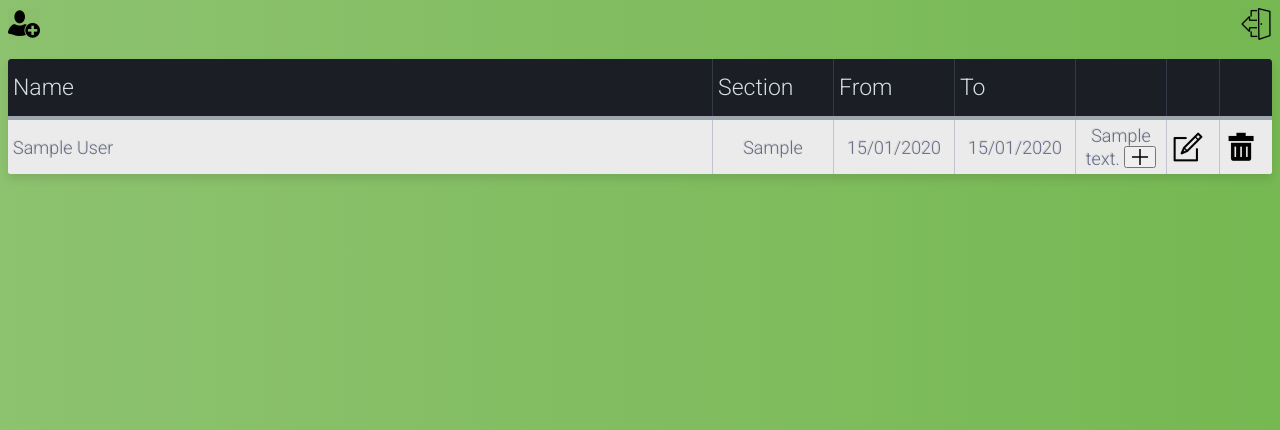
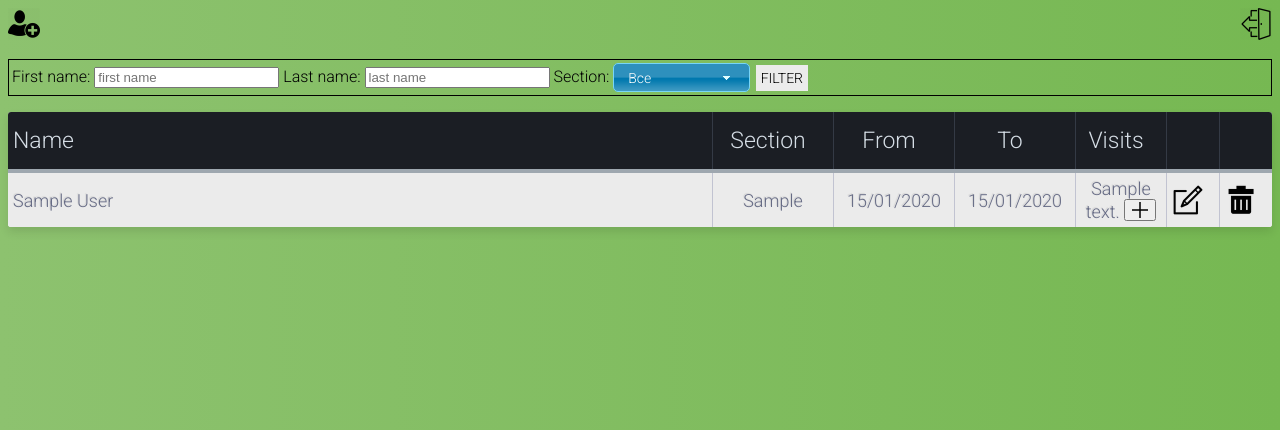
Before and after one commit to chemersasha/rosichi, a PHP site: page /adminroom.php in a window 1280 px wide. Shown: the top 430 px of the page. Run offline with PHP 8.4, Linux system fonts and the light colour scheme; the visitor is signed in with stand-in values (Sample User, id 1); tables that the repository leaves empty or names only in its code hold one stand-in row (values such as "Sample post").

Commit message:
Filter has been added

```diff
--- a/adminroom.php
+++ b/adminroom.php
@@ -8,17 +8,57 @@ if(!isset($_SESSION['valid'])) {
 } else {
   $DBManager = new DBManager();
   $DBManager->openConnection();
-  $clients = $DBManager->runQuery("SELECT * FROM clients");
+
+  $queryString = "SELECT * FROM clients";
+  // $whereKeyWord = '';
+  if(isset($_GET['section']) && mb_strtoupper($_GET['section'])!==mb_strtoupper('Все')) {
+    $sectionValue = $_GET['section'];
+    $querySectionCondition = 'section="'.$_GET['section'].'"';
+    $whereKeyWord = ' WHERE ';
+  }
+  if(isset($_GET['firstname']) && mb_strtoupper($_GET['firstname'])!==mb_strtoupper('')) {
+    $queryFirstNameCondition = 'firstname="'.$_GET['firstname'].'"';
+    if(isset($whereKeyWord)) {
+      $queryFirstNameCondition = ' AND '.$queryFirstNameCondition;
+    }
+    $whereKeyWord = ' WHERE ';
+  }
+  if(isset($_GET['lastname']) && mb_strtoupper($_GET['lastname'])!==mb_strtoupper('')) {
+    $queryLastNameCondition = 'lastname="'.$_GET['lastname'].'"';
+    if(isset($whereKeyWord)) {
+      $queryLastNameCondition = ' AND '.$queryLastNameCondition;
+    }
+    $whereKeyWord = ' WHERE ';
+  }
+  if(isset($whereKeyWord)) {
+    $queryString = $queryString.$whereKeyWord;
+  }
+  if(isset($querySectionCondition)) {
+    $queryString = $queryString.$querySectionCondition;
+  }
+  if(isset($queryFirstNameCondition)) {
+    $queryString = $queryString.$queryFirstNameCondition;
+  }
+  if(isset($queryLastNameCondition)) {
+    $queryString = $queryString.$queryLastNameCondition;
+  }
+
+  $clients = $DBManager->runQuery($queryString);
   $DBManager->closeConnection();
 ?>
-<html lang = "en">
+<html lang="en">
 <head>
   <title>Admin room</title>
   <link rel="stylesheet" href="css/common.css">
   <link rel="stylesheet" href="css/adminroom.css">
   <link rel="stylesheet" href="css/tableList.css">
   <link rel="stylesheet" href="jquery/jquery-ui.min.css">
-
+  <style>
+    .ui-widget {
+      font-family: "Roboto", sans-serif;
+      font-size: 14px;
+    }
+  </style>
   <script src="jquery/external/jquery/jquery.js"></script>
   <script src="jquery/jquery-ui.min.js"></script>
   <script>
@@ -73,13 +113,36 @@ if(!isset($_SESSION['valid'])) {
     </a>
   </div>
   <br/>
+  <form role="form" class="form" action="<?php echo htmlspecialchars($_SERVER['PHP_SELF']);?>" method="get" style="border:black solid 1px;">
+    <table><tr>
+      <td>
+        First name:
+        <input value="<?php if(isset($_GET['firstname'])){ echo $_GET['firstname'];}?>" type="text" name="firstname" placeholder="first name">
+      </td>
+      <td>
+        Last name:
+        <input value="<?php if(isset($_GET['firstname'])){ echo $_GET['lastname'];}?>" type="text" name="lastname" placeholder="last name">
+      </td>
+      <td>
+        Section:
+        <?php
+          $sectionId='section';
+          $items = array('Все');
+          include('src/views/sections.php');
+        ?>
+      </td>
+      <td>
+        <button type="submit">Filter</button>
+      </td></tr>
+    </table>
+  </form>
   <table class="table-fill">
     <thead><tr>
       <th>Name</th>
-      <th style="width:100px;">Section</th>
-      <th style="width:100px;">From</th>
-      <th style="width:100px;">To</th>
-      <th style="width:70px;"></th>
+      <th style="width:100px;text-align:center">Section</th>
+      <th style="width:100px;text-align:center">From</th>
+      <th style="width:100px;text-align:center">To</th>
+      <th style="width:70px;text-align:center">Visits</th>
       <th style="width:32px;"></th>
       <th style="width:32px;"></th>
     </tr></thead>
--- a/css/adminroom.css
+++ b/css/adminroom.css
@@ -24,3 +24,20 @@ a.removeclient img {
 button.plus {
   cursor: hand;
 }
+
+.form button {
+  font-family: "Roboto", sans-serif;
+  text-transform: uppercase;
+  outline: 0;
+  background:#EBEBEB;
+  border: 0;
+  padding: 5px;
+  color: #000000;
+  font-size: 14px;
+  -webkit-transition: all 0.3 ease;
+  transition: all 0.3 ease;
+  cursor: pointer;
+}
+.form button:hover,.form button:active,.form button:focus {
+  background: #BBBBBB;
+}
--- a/css/tableList.css
+++ b/css/tableList.css
@@ -16,7 +16,7 @@ div.table-title {
   box-shadow: 0 5px 10px rgba(0, 0, 0, 0.1);
   animation: float 5s infinite;
 }
-th {
+.table-fill th {
   color:#D5DDE5;;
   background:#1b1e24;
   border-bottom:4px solid #9ea7af;
@@ -29,14 +29,14 @@ th {
   text-shadow: 0 1px 1px rgba(0, 0, 0, 0.1);
   vertical-align:middle;
 }
-th:first-child {
+.table-fill th:first-child {
   border-top-left-radius:3px;
 }
-th:last-child {
+.table-fill th:last-child {
   border-top-right-radius:3px;
   border-right:none;
 }
-tr {
+.table-fill tr {
   border-top: 1px solid #C1C3D1;
   border-bottom-: 1px solid #C1C3D1;
   color:#666B85;
@@ -44,30 +44,30 @@ tr {
   font-weight:normal;
   text-shadow: 0 1px 1px rgba(256, 256, 256, 0.1);
 }
-tr:hover td {
+.table-fill tr:hover td {
   background:#4E5066;
   color:#FFFFFF;
   border-top: 1px solid #22262e;
 }
-tr:first-child {
+.table-fill tr:first-child {
   border-top:none;
 }
-tr:last-child {
+.table-fill tr:last-child {
   border-bottom:none;
 }
-tr:nth-child(odd) td {
+.table-fill tr:nth-child(odd) td {
   background:#EBEBEB;
 }
-tr:nth-child(odd):hover td {
+.table-fill tr:nth-child(odd):hover td {
   background:#4E5066;
 }
-tr:last-child td:first-child {
+.table-fill tr:last-child td:first-child {
   border-bottom-left-radius:3px;
 }
-tr:last-child td:last-child {
+.table-fill tr:last-child td:last-child {
   border-bottom-right-radius:3px;
 }
-td {
+.table-fill td {
   background:#FFFFFF;
   padding:5px;
   text-align:left;
@@ -78,30 +78,30 @@ td {
   border-right: 1px solid #C1C3D1;
 }
 
-td:last-child {
+.table-fill td:last-child {
   border-right: 0px;
 }
 
-th.text-left {
+.table-fill th.text-left {
   text-align: left;
 }
 
-th.text-center {
+.table-fill th.text-center {
   text-align: center;
 }
 
-th.text-right {
+.table-fill th.text-right {
   text-align: right;
 }
 
-td.text-left {
+.table-fill td.text-left {
   text-align: left;
 }
 
-td.text-center {
+.table-fill td.text-center {
   text-align: center;
 }
 
-td.text-right {
+.table-fill td.text-right {
   text-align: right;
 }
--- a/src/model/addvisit.php
+++ b/src/model/addvisit.php
@@ -13,6 +13,7 @@ if(!isset($_SESSION['valid'])) {
     "UPDATE clients SET visits=visits+1 WHERE id=$clientid"
   );
   $clients = $DBManager->runQuery("SELECT visits FROM clients WHERE id=$clientid");
+  $DBManager->closeConnection();
   $client = mysqli_fetch_assoc($clients);
   $result = array(
      'clientId' => $clientid,
--- a/src/views/sections.php
+++ b/src/views/sections.php
@@ -1,4 +1,7 @@
 <select name="<?php echo $sectionId ?>" id="<?php echo $sectionId ?>">
+    <?php if(isset($items)) { foreach ($items as $value) { ?>
+      <option value="<?php echo $value ?>"><?php echo $value ?></option>
+    <?php }} ?>
     <option value="Нет">Нет</option>
     <option value="Бокс">Бокс</option>
     <option value="Пилатес">Пилатес</option>
```
